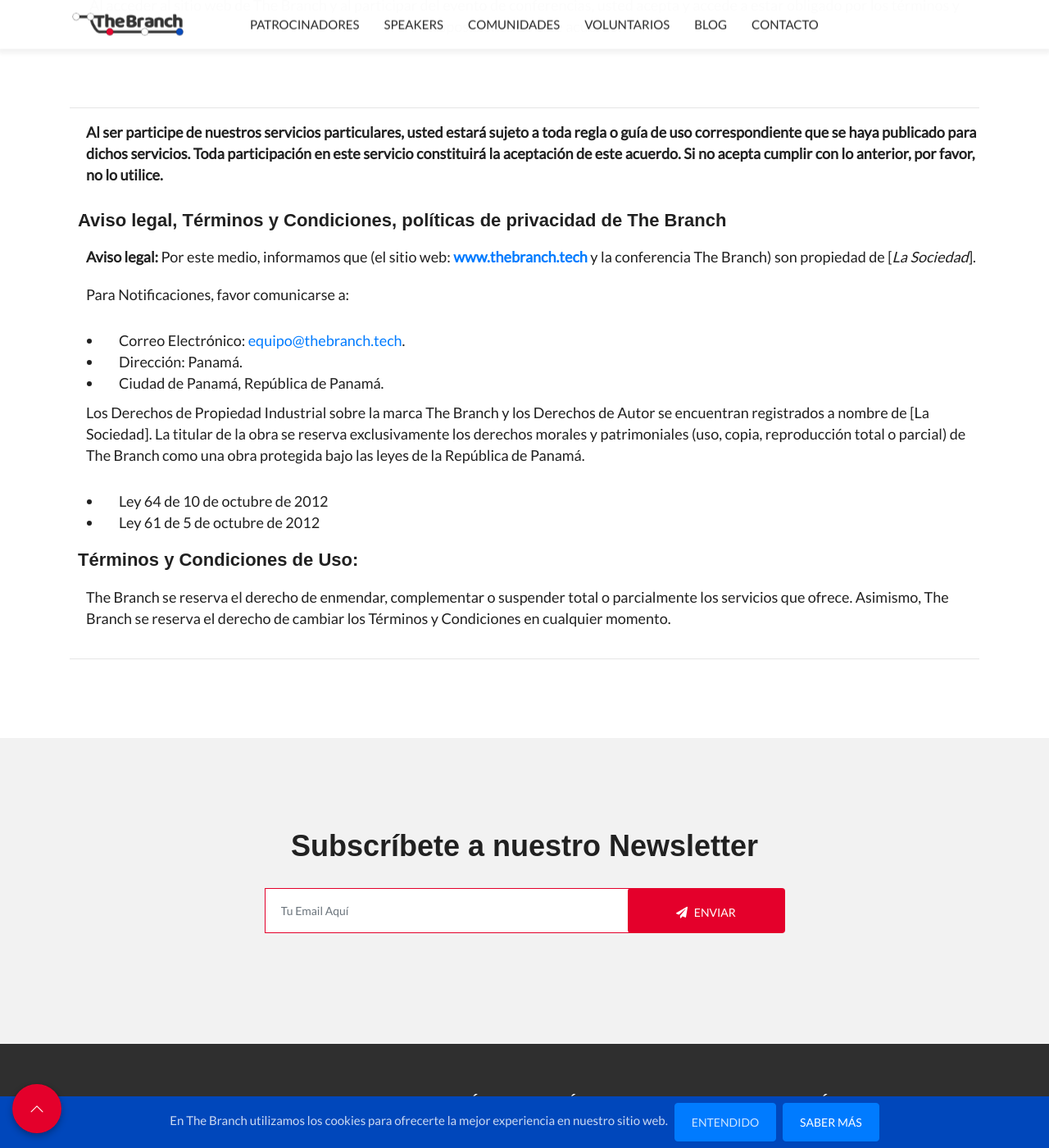
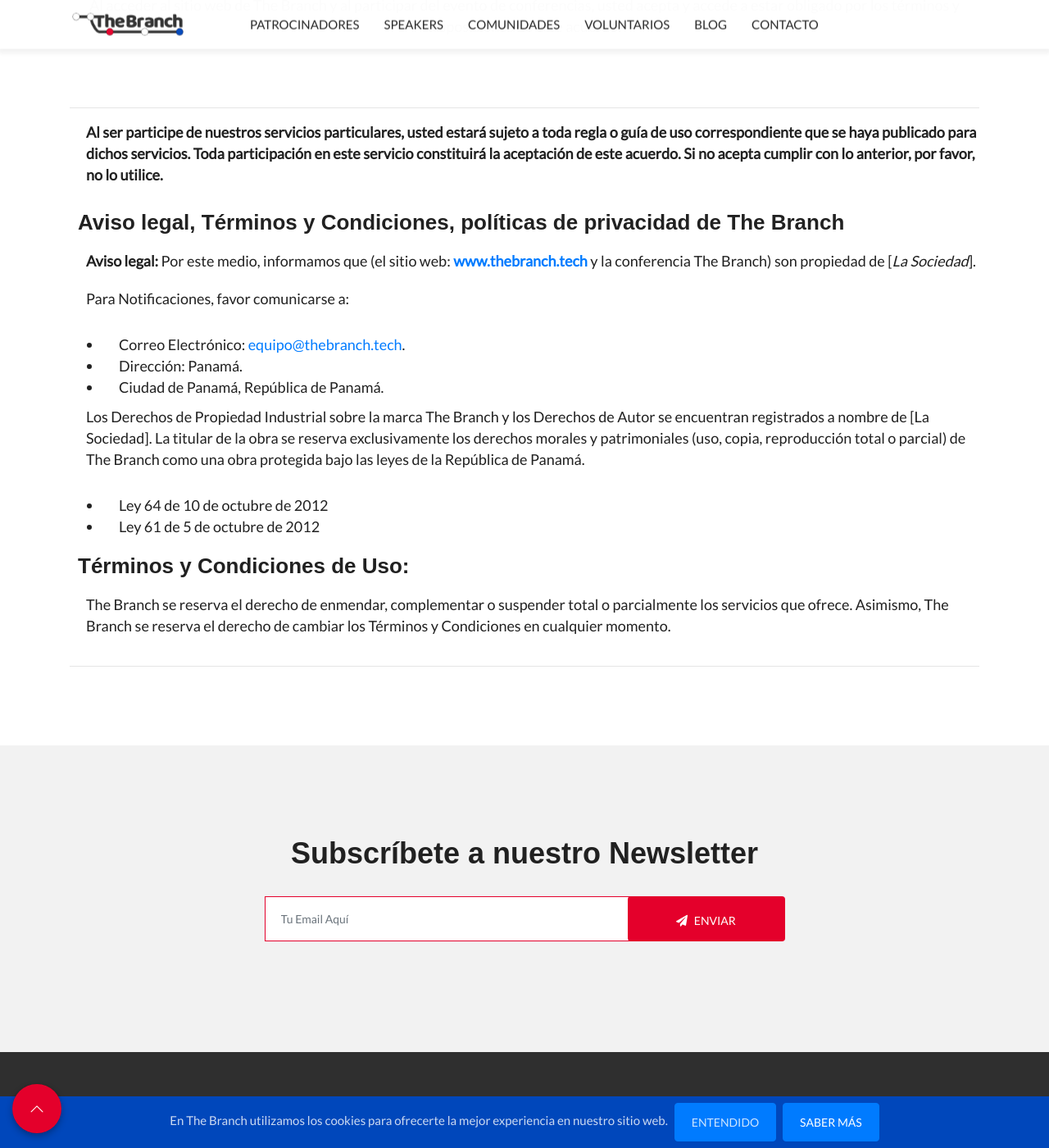
Before and after one commit to marvlm/thebranchconf, a Jekyll site: the page built from _pages/terminos.md, in a window 1280 px wide and 1400 px high, scrolled down 229 px. Shown: the whole window at 82% size. Built offline with Jekyll 4.4.1, drawn with Linux system fonts in a browser that asks for light colours; nearby versions of some CDN libraries; some web fonts are replaced; comment, search, counter and statistics services are not loaded.

Commit message:
Changed h2 font-size

```diff
--- a/assets/css/main.css
+++ b/assets/css/main.css
@@ -21,6 +21,12 @@
 
 h1, h2, h3, h4 {
   font-size: 36px;
+  font-weight: 700;
+  font-family: 'Baloo Bhai', sans-serif;
+}
+
+h2 {
+  font-size: 26px;
   font-weight: 700;
   font-family: 'Baloo Bhai', sans-serif;
 }
@@ -1891,7 +1897,7 @@
 
 .page-inner h4 {
   padding: 10px;
-  font-size: 22px;
+  font-size: 26px;
 }
 
 /* Contact Forme */
```
